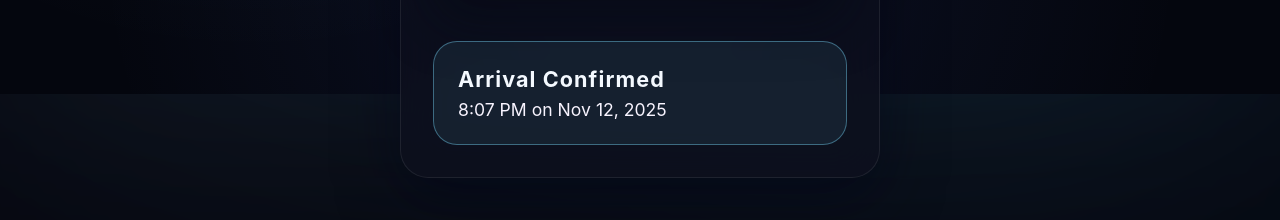
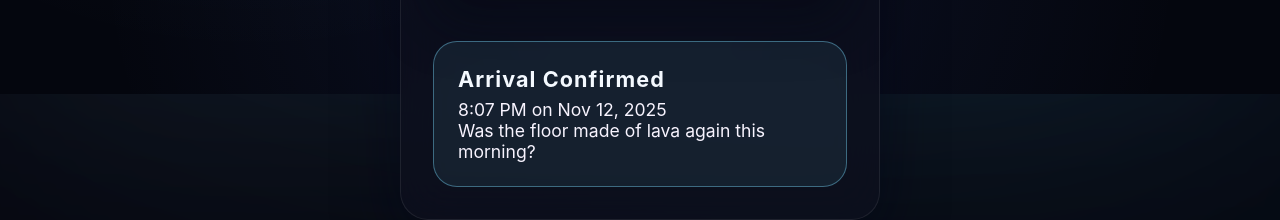
Before and after one commit to victordelrosal/timesheet, a plain HTML site: page index.html in a window 1280 px wide. Both pictures are taken after a click on the button "Initiate Session". Shown: the part 706-926 px from the top of the page. Before the commit the page ends 884 px from the top, so only its background shows below. Drawn offline with Linux system fonts and the light colour scheme.

Commit message:
Add humorous check-in quips

```diff
--- a/index.html
+++ b/index.html
@@ -334,6 +334,12 @@
             color: var(--accent);
         }
 
+        .check-in-quip {
+            margin-top: 0.75rem;
+            font-size: 1rem;
+            color: var(--text-soft);
+        }
+
         @keyframes fadeIn {
             from { opacity: 0; transform: translateY(8px); }
             to { opacity: 1; transform: translateY(0); }
@@ -410,6 +416,7 @@
             <div class="confirmation" id="confirmation">
                 <h2>Arrival Confirmed</h2>
                 <p id="timestamp"></p>
+                <p class="check-in-quip" id="checkInQuip" aria-live="polite"></p>
             </div>
         </main>
     </div>
@@ -438,6 +445,38 @@
                 return `${formattedTime} on ${formattedDate}`;
             }
 
+            const checkInQuips = [
+                "What time is this to check in, eh?",
+                "Look who finally remembered they have a job!",
+                "Did traffic consist entirely of existential dread again?",
+                "Fashionably late or just dramatically punctual?",
+                "The clock says hi. It's been worried.",
+                "Quick! Act natural, you're technically working now.",
+                "Did your alarm hit snooze on YOU today?",
+                "Breaking news: local legend arrives, coffee trembling.",
+                "We were about to put your face on a milk carton.",
+                "Time is a social construct, but HR still counts it.",
+                "Congratulations, you beat the lunch rush by minutes!",
+                "Your desk plant just sighed in relief.",
+                "Clocked in and ready to mildly exceed expectations!",
+                "Was the floor made of lava again this morning?",
+                "Hope you stretched, that was a marathon commute.",
+                "Welcome back! The to-do list grew three heads.",
+                "Time to make procrastination look productive.",
+                "You arrived! The internet can relax now.",
+                "Another heroic escape from the comfort of bed.",
+                "Office chair has been saving you a warm spin.",
+                "You’re just in time to be fashionably prepared.",
+                "Let’s pretend this was the plan all along.",
+                "Clocked in? More like clocked dramatic entrance.",
+                "Alert the media, productivity might happen!"
+            ];
+
+            function getRandomQuip() {
+                const index = Math.floor(Math.random() * checkInQuips.length);
+                return checkInQuips[index];
+            }
+
             function handleCheckIn() {
                 checkInTime = new Date();
                 const formattedTimestamp = formatTimestamp(checkInTime);
@@ -448,6 +487,7 @@
 
                 timestampEl.textContent = formattedTimestamp;
                 confirmationEl.style.display = 'block';
+                document.getElementById('checkInQuip').textContent = getRandomQuip();
             }
 
             function updateLiveClock() {
```
